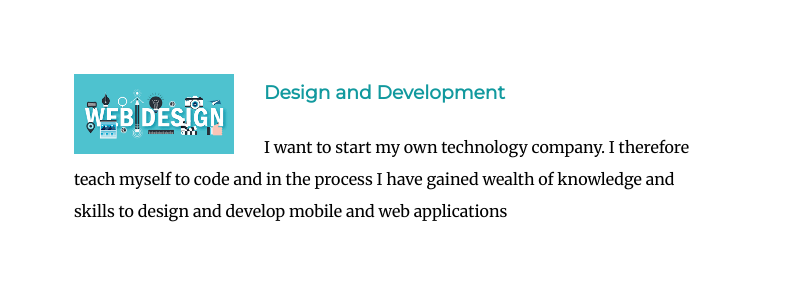
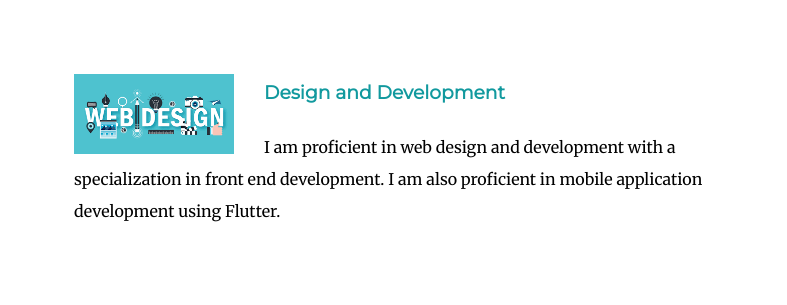
Before and after one commit to KingMisach/Practice-portfolio, a plain HTML site: page index.html in a window 1280 px wide. Shown: the part 1800-2105 px from the top of the page, without its empty margins (246-1033 px from the left). Drawn offline with Linux system fonts and the light colour scheme.

Commit message:
Update index.html

```diff
--- a/index.html
+++ b/index.html
@@ -31,7 +31,7 @@
       <img class="skills-pic" src="images/webpic.png" alt="skills-img">
 
         <h3>Design and Development</h3>
-        <p>I want to start my own technology company. I therefore teach myself to code and in the process I have gained wealth of knowledge and skills to design and develop mobile and web applications</p>
+        <p>I am proficient in web design and development with a specialization in front end development. I am also proficient in mobile application development using Flutter.</p>
 
     </div>
     <div class="skill-row">
```
